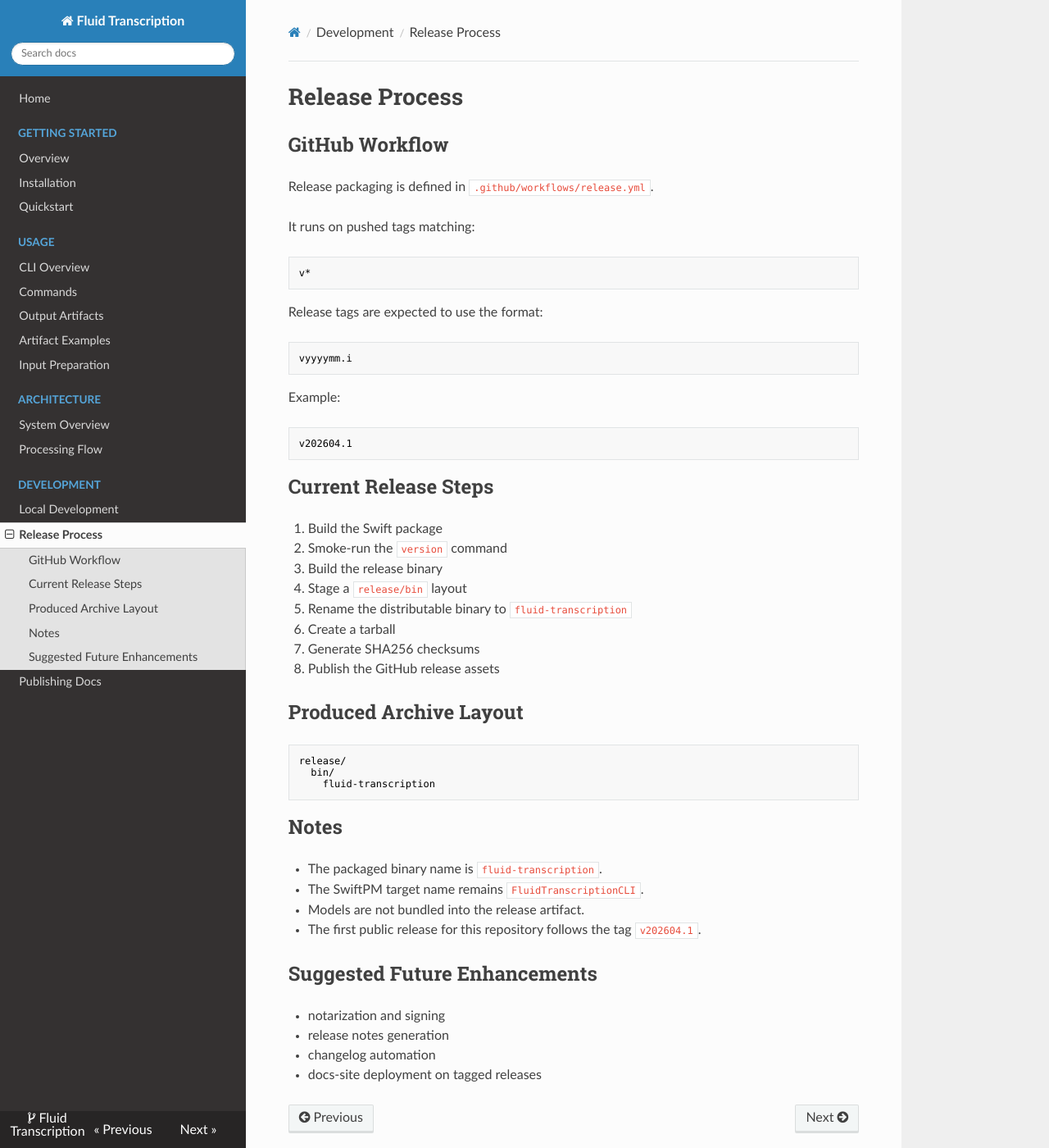
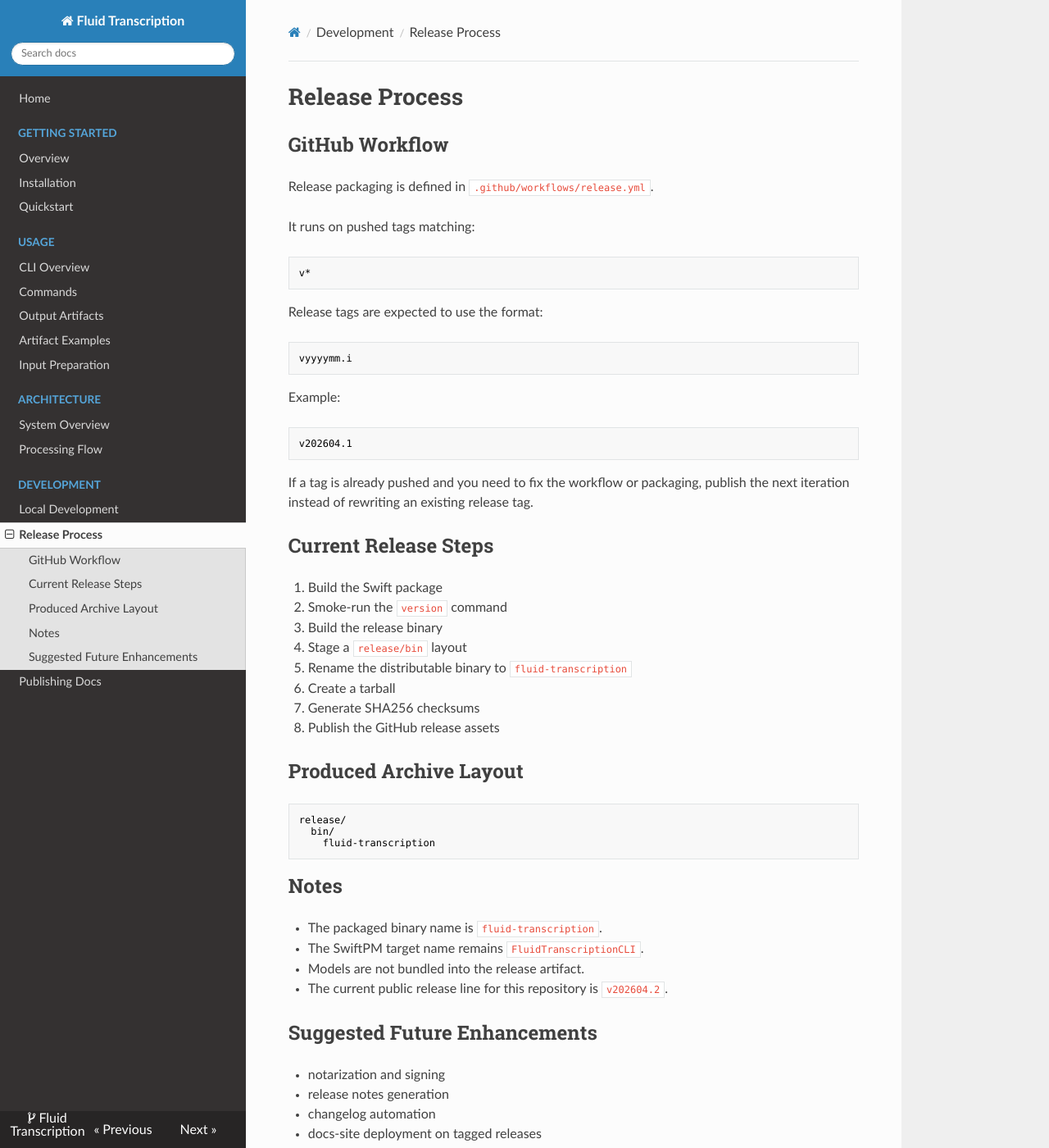
Before and after one commit to alvaroum/fluid-transcription, an MkDocs documentation site: the page built from docs/development/release-process.md, in a window 1280 px wide and 1400 px high. Shown: the whole window at 82% size. Built offline with MkDocs 1.6.1, drawn with Linux system fonts in a browser that asks for light colours; nearby versions of some CDN libraries.

Commit message:
fix: publish release artifacts reliably

````diff
--- a/docs/development/release-process.md
+++ b/docs/development/release-process.md
@@ -21,6 +21,8 @@
 ```text
 v202604.1
 ```
+
+If a tag is already pushed and you need to fix the workflow or packaging, publish the next iteration instead of rewriting an existing release tag.
 
 ## Current Release Steps
 
@@ -46,7 +48,7 @@
 - The packaged binary name is `fluid-transcription`.
 - The SwiftPM target name remains `FluidTranscriptionCLI`.
 - Models are not bundled into the release artifact.
-- The first public release for this repository follows the tag `v202604.1`.
+- The current public release line for this repository is `v202604.2`.
 
 ## Suggested Future Enhancements
 
````
Also changed, not shown: README.md (+1 -1 lines), docs/usage/artifact-examples.md (+3 -3 lines), 2 other files.
